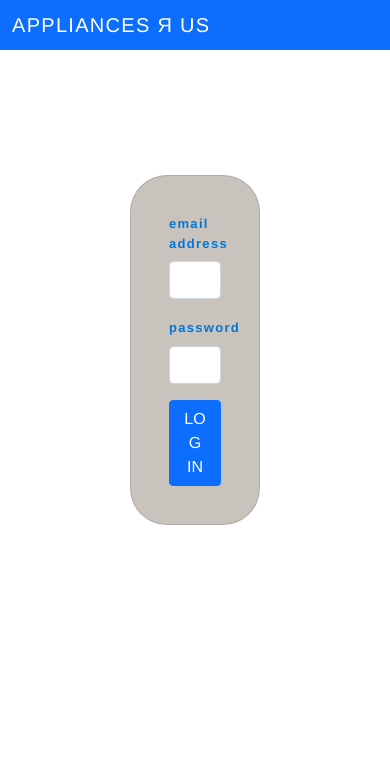
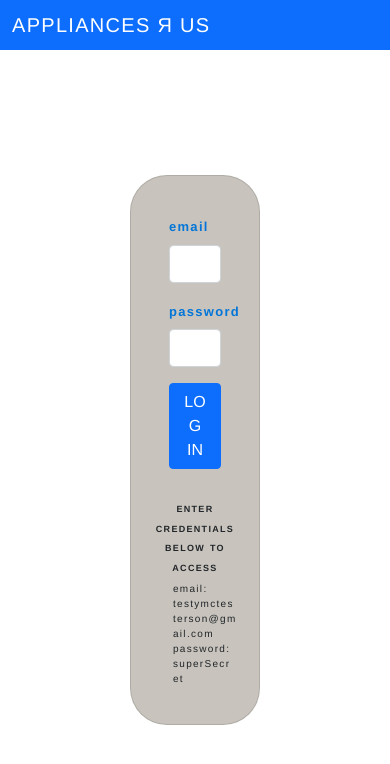
Before and after one commit to LaTonia-Mertica/Appliances-Case-Frontend, a React (Create React App) app: page /#/ in a window 390 px wide. Shown: the top 764 px of the page. Built offline with nearby package versions, Linux system fonts and the light colour scheme.

Commit message:
added titles for user credentials and user credentials under login button

```diff
--- a/src/App.css
+++ b/src/App.css
@@ -2,6 +2,21 @@ body {
   font-family: "Franklin Gothic Medium", "Arial Narrow", Arial, sans-serif;
 
   letter-spacing: 1.3px;
+}
+
+#enterWithUserCredentials {
+  font-variant: small-caps;
+  margin-top: 13px;
+  font-weight: bold;
+  text-align: center;
+  font-size: small;
+}
+
+#credentialsToEnter {
+  font-size: x-small;
+  margin-left: 119px;
+
+  margin-top: -11px;
 }
 
 button#loginBtn.btn.btn-primary:focus,
@@ -32,6 +47,55 @@ button.btn.btn-primary {
 
 a {
   text-decoration: none !important;
+}
+
+/*MEDIA QUERIES FOR USER CREDENTIALS ON LOGIN PAGE*/
+@media only screen and (max-width: 1354px) {
+  #credentialsToEnter {
+    margin-left: 115px;
+  }
+}
+
+@media only screen and (max-width: 1308px) {
+  #credentialsToEnter {
+    margin-left: 108px;
+  }
+}
+
+@media only screen and (max-width: 1242px) {
+  #credentialsToEnter {
+    margin-left: 97px;
+  }
+}
+
+@media only screen and (max-width: 1162px) {
+  #credentialsToEnter {
+    margin-left: 83px;
+  }
+}
+
+@media only screen and (max-width: 1082px) {
+  #credentialsToEnter {
+    margin-left: 70px;
+  }
+}
+
+@media only screen and (max-width: 1008px) {
+  #credentialsToEnter {
+    margin-left: 55px;
+  }
+}
+
+@media only screen and (max-width: 914px) {
+  #credentialsToEnter {
+    margin-left: 40px;
+  }
+}
+
+@media only screen and (max-width: 800px) {
+  #credentialsToEnter {
+    margin-left: 20px;
+  }
 }
 
 /*MEDIA QUERIES IN SIDEBAR.js*/
--- a/src/Login.js
+++ b/src/Login.js
@@ -53,21 +53,33 @@ const Login = () => {
                   htmlFor="exampleInputEmail"
                   className="form-label"
                   style={{ color: "#0275d8", fontWeight: 900 }}
+                  title="type in testymctesterson@gmail.com"
                 >
-                  email address
+                  email
                 </label>
-                <input type="email" className="form-control" id="email" />
+                <input
+                  type="email"
+                  className="form-control"
+                  id="email"
+                  title="type in testymctesterson@gmail.com"
+                />
               </div>
               <div className="mb-3">
                 <label
                   htmlFor="exampleInputPassword1"
                   className="form-label"
                   style={{ color: "#0275d8", fontWeight: 900 }}
+                  title="type in superSecret"
                 >
                   password
                 </label>
 
-                <input type="password" className="form-control" id="password" />
+                <input
+                  type="password"
+                  className="form-control"
+                  id="password"
+                  title="type in superSecret"
+                />
               </div>
 
               <button
@@ -79,6 +91,16 @@ const Login = () => {
                 LOG IN
               </button>
             </form>
+            <div>
+              <p id="enterWithUserCredentials">
+                enter credentials below to access
+              </p>
+              <p id="credentialsToEnter">
+                email: testymctesterson@gmail.com
+                <br />
+                password: superSecret
+              </p>
+            </div>
           </div>
         </div>
       </div>
```
